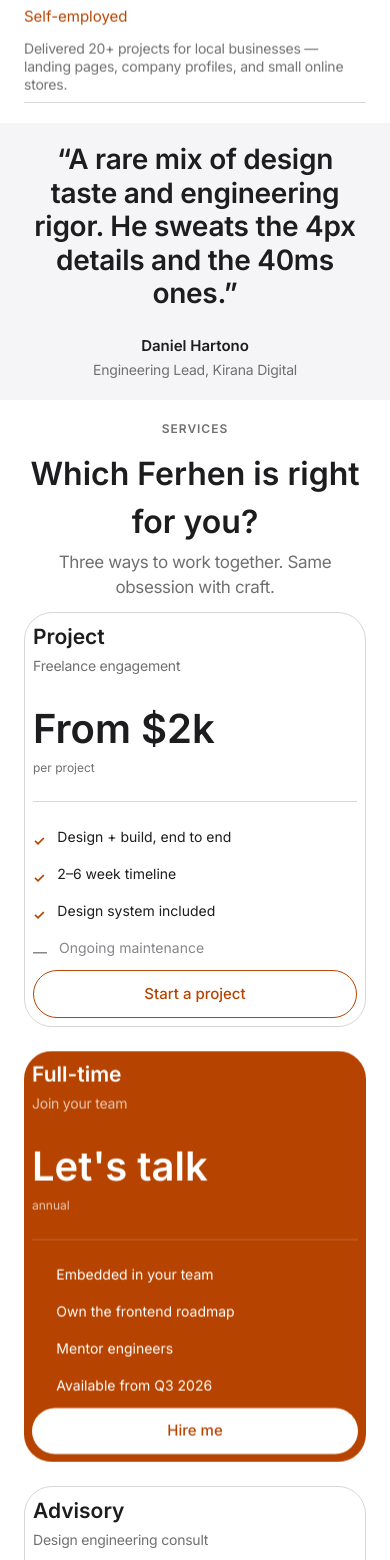
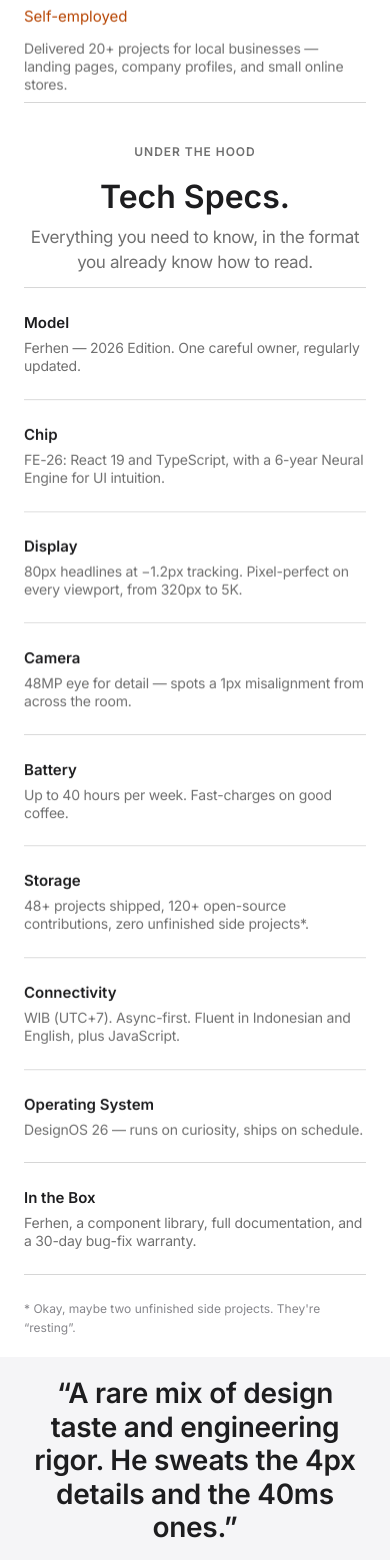
Before and after one commit to fadhilaaan9-sudo/porfolio-test, a React (Vite) app: page / in a window 390 px wide. Shown: the part 3708-5268 px from the top of the page. Built offline with nearby package versions, Linux system fonts and the light colour scheme.

Commit message:
Add Tech Specs section + SEO foundations (meta, JSON-LD, sitemap)

```diff
--- a/index.html
+++ b/index.html
@@ -8,7 +8,35 @@
       name="description"
       content="Ferhen — Frontend Developer & UI Engineer. I design and build fast, thoughtful interfaces for the web."
     />
+    <meta name="author" content="Ferhen" />
+    <meta
+      name="keywords"
+      content="Ferhen, Frontend Developer, UI Engineer, React, TypeScript, Tailwind CSS, Design Systems, Web Performance, Portfolio"
+    />
+    <meta name="robots" content="index, follow" />
     <meta name="theme-color" content="#ffffff" />
+    <link rel="canonical" href="https://ferhen.dev/" />
+
+    <!-- Open Graph -->
+    <meta property="og:type" content="website" />
+    <meta property="og:site_name" content="Ferhen — Portfolio" />
+    <meta property="og:title" content="Ferhen — Frontend Developer & UI Engineer" />
+    <meta
+      property="og:description"
+      content="I design and build fast, thoughtful interfaces for the web. 48+ projects shipped, 99 avg. Lighthouse score."
+    />
+    <meta property="og:url" content="https://ferhen.dev/" />
+    <meta property="og:image" content="https://ferhen.dev/og-image.jpg" />
+
+    <!-- Twitter -->
+    <meta name="twitter:card" content="summary_large_image" />
+    <meta name="twitter:title" content="Ferhen — Frontend Developer & UI Engineer" />
+    <meta
+      name="twitter:description"
+      content="I design and build fast, thoughtful interfaces for the web."
+    />
+    <meta name="twitter:image" content="https://ferhen.dev/og-image.jpg" />
+
     <title>Ferhen — Frontend Developer & UI Engineer</title>
     <link rel="preconnect" href="https://fonts.googleapis.com" />
     <link rel="preconnect" href="https://fonts.gstatic.com" crossorigin />
@@ -16,6 +44,38 @@
       href="https://fonts.googleapis.com/css2?family=Inter:wght@400;500;600&display=swap"
       rel="stylesheet"
     />
+
+    <!-- Structured data: this portfolio practices the SEO it preaches -->
+    <script type="application/ld+json">
+      {
+        "@context": "https://schema.org",
+        "@type": "Person",
+        "name": "Ferhen",
+        "jobTitle": "Frontend Developer & UI Engineer",
+        "description": "I design and build fast, thoughtful interfaces for the web.",
+        "url": "https://ferhen.dev/",
+        "address": {
+          "@type": "PostalAddress",
+          "addressLocality": "Pekanbaru",
+          "addressCountry": "ID"
+        },
+        "sameAs": [
+          "https://github.com/ferhen",
+          "https://linkedin.com/in/ferhen",
+          "https://x.com/ferhen",
+          "https://dribbble.com/ferhen"
+        ],
+        "knowsAbout": [
+          "React",
+          "TypeScript",
+          "Tailwind CSS",
+          "Design Systems",
+          "Web Performance",
+          "Accessibility",
+          "SEO"
+        ]
+      }
+    </script>
   </head>
   <body>
     <div id="root"></div>
--- a/src/App.tsx
+++ b/src/App.tsx
@@ -4,6 +4,7 @@ import Hero from "./components/Hero";
 import WorkGallery from "./components/WorkGallery";
 import ThinkVast from "./components/ThinkVast";
 import PowerChapter from "./components/PowerChapter";
+import TechSpecs from "./components/TechSpecs";
 import Quote from "./components/Quote";
 import Compare from "./components/Compare";
 import Faq from "./components/Faq";
@@ -23,6 +24,7 @@ export default function App() {
         <WorkGallery onCaseStudy={setActiveCase} />
         <ThinkVast />
         <PowerChapter />
+        <TechSpecs />
         <Quote />
         <Compare />
         <Faq />
--- a/src/components/Footer.tsx
+++ b/src/components/Footer.tsx
@@ -2,7 +2,19 @@ export default function Footer() {
   return (
     <footer className="bg-studio-mist">
       <div className="mx-auto max-w-6xl px-6 pb-10 pt-12">
-        <div className="space-y-2 border-b border-hairline-silver pb-8 text-[12px] leading-[1.6] text-slate">
+        <p className="border-b border-hairline-silver pb-8 text-[13px] leading-[1.6] text-slate">
+          P.S. This site practices what it preaches — semantic HTML, structured
+          data, meta tags, sitemap, and a 100-point Lighthouse target.{" "}
+          <a
+            href="https://pagespeed.web.dev/analysis?url=https://ferhen.dev/"
+            target="_blank"
+            rel="noreferrer"
+            className="text-accent"
+          >
+            Run the test &rarr;
+          </a>
+        </p>
+        <div className="space-y-2 border-b border-hairline-silver py-8 text-[12px] leading-[1.6] text-slate">
           <p>
             1. Statistics, testimonials, and project details on this page are placeholder
             content for demonstration purposes.
--- /dev/null
+++ b/src/components/TechSpecs.tsx
@@ -0,0 +1,77 @@
+import Reveal from "./Reveal";
+
+const specs = [
+  {
+    label: "Model",
+    value: "Ferhen — 2026 Edition. One careful owner, regularly updated.",
+  },
+  {
+    label: "Chip",
+    value: "FE-26: React 19 and TypeScript, with a 6-year Neural Engine for UI intuition.",
+  },
+  {
+    label: "Display",
+    value: "80px headlines at −1.2px tracking. Pixel-perfect on every viewport, from 320px to 5K.",
+  },
+  {
+    label: "Camera",
+    value: "48MP eye for detail — spots a 1px misalignment from across the room.",
+  },
+  {
+    label: "Battery",
+    value: "Up to 40 hours per week. Fast-charges on good coffee.",
+  },
+  {
+    label: "Storage",
+    value: "48+ projects shipped, 120+ open-source contributions, zero unfinished side projects*.",
+  },
+  {
+    label: "Connectivity",
+    value: "WIB (UTC+7). Async-first. Fluent in Indonesian and English, plus JavaScript.",
+  },
+  {
+    label: "Operating System",
+    value: "DesignOS 26 — runs on curiosity, ships on schedule.",
+  },
+  {
+    label: "In the Box",
+    value: "Ferhen, a component library, full documentation, and a 30-day bug-fix warranty.",
+  },
+];
+
+export default function TechSpecs() {
+  return (
+    <section id="specs" className="bg-gallery-white">
+      <div className="mx-auto max-w-3xl px-6 py-20 md:py-[90px]">
+        <Reveal className="text-center">
+          <p className="text-[12px] font-semibold uppercase tracking-[0.08em] text-slate">
+            Under the hood
+          </p>
+          <h2 className="mx-auto mt-3 font-sf-pro-display text-[32px] font-semibold text-ink md:text-feature-heading">
+            Tech Specs.
+          </h2>
+          <p className="mx-auto mt-4 max-w-xl text-body text-slate">
+            Everything you need to know, in the format you already know how to read.
+          </p>
+        </Reveal>
+
+        <div className="mt-12 border-b border-hairline-silver">
+          {specs.map((s, i) => (
+            <Reveal key={s.label} delay={Math.min(i * 40, 200)}>
+              <div className="grid gap-1 border-t border-hairline-silver py-6 md:grid-cols-[180px_1fr] md:gap-8">
+                <p className="text-[15px] font-semibold text-ink">{s.label}</p>
+                <p className="text-body-small text-slate">{s.value}</p>
+              </div>
+            </Reveal>
+          ))}
+        </div>
+
+        <Reveal>
+          <p className="mt-6 text-[12px] leading-[1.6] text-steel">
+            * Okay, maybe two unfinished side projects. They&apos;re &ldquo;resting&rdquo;.
+          </p>
+        </Reveal>
+      </div>
+    </section>
+  );
+}
```
Also changed, not shown: public/robots.txt (added), 1 other file (tests, documents, lock files or other folders).
